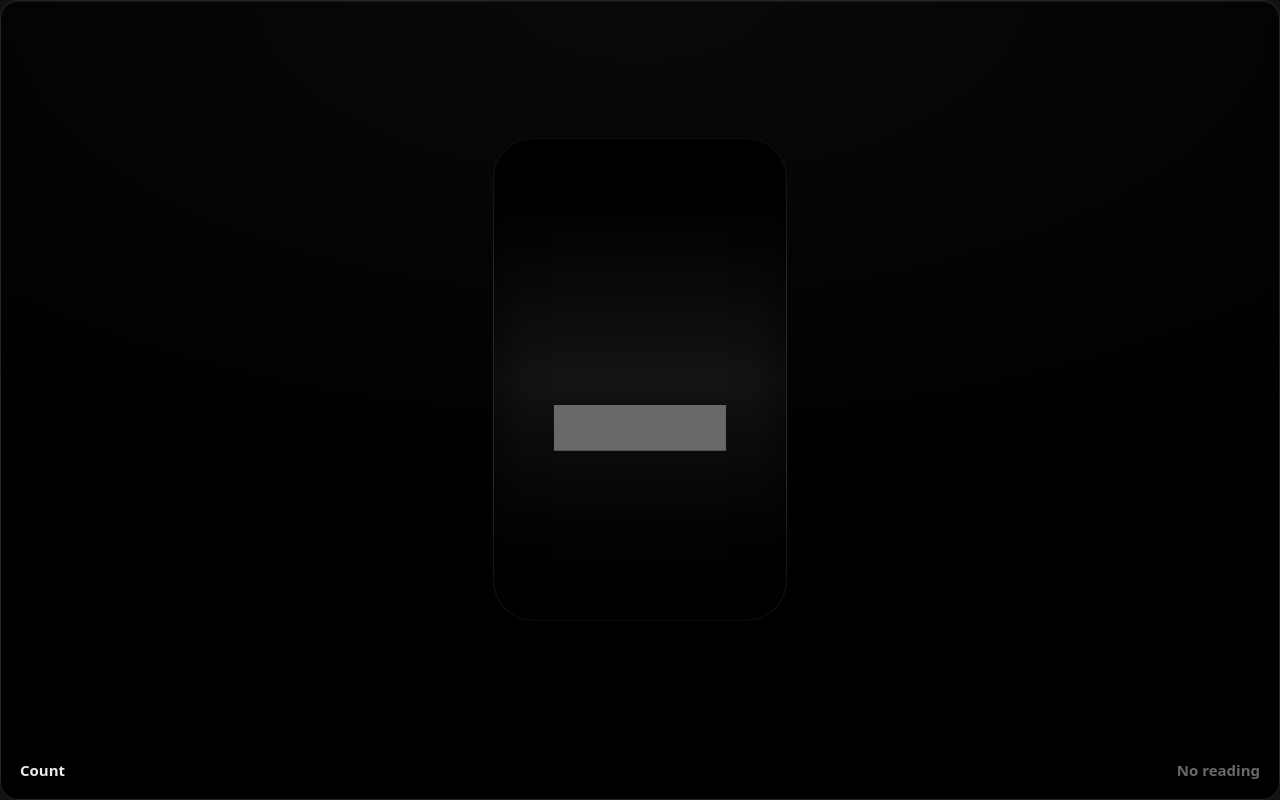
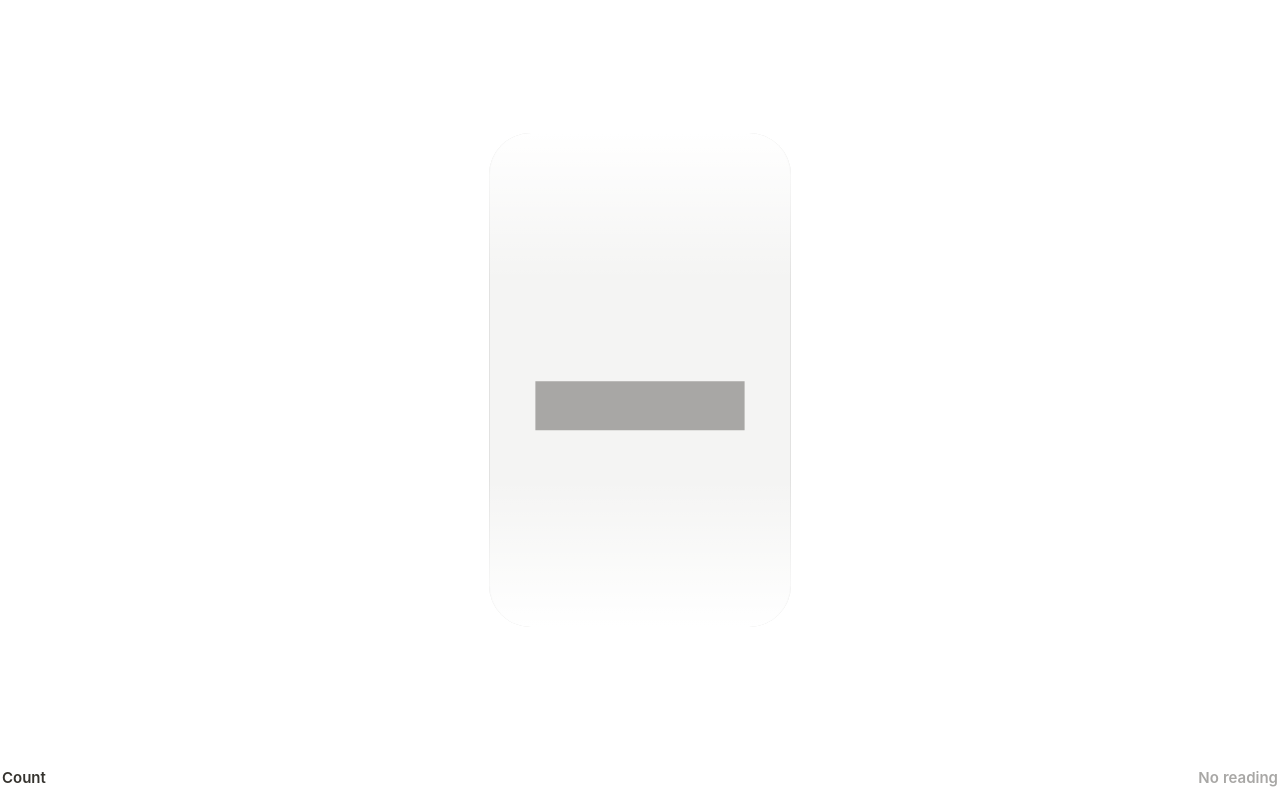
Before and after one commit to evamuse1236/orchy-gauges, a plain HTML site: page counter.html in a window 1280 px wide. Drawn offline with Linux system fonts and the light colour scheme.

Commit message:
Transparent theme-following gauges, no-box lights

```diff
--- a/counter.html
+++ b/counter.html
@@ -4,7 +4,7 @@
 <meta charset="utf-8">
 <meta name="viewport" content="width=device-width, initial-scale=1">
 <title>Odometer</title>
-<link rel="stylesheet" href="gauge.css">
+<link rel="stylesheet" href="gauge.css?v=2">
 <style>
   .inst { gap: clamp(4px, 4cqh, 12px); align-content: center; }
   .odo {
@@ -16,13 +16,13 @@
     position: relative;
     inline-size: 0.72em; block-size: 1.18em;
     border-radius: 0.1em;
-    background: linear-gradient(oklch(0.06 0 none), oklch(0.19 0 none) 50%, oklch(0.06 0 none));
-    box-shadow: inset 0 0 0 1px var(--rim), inset 0 0.08em 0.12em oklch(0 0 none / 0.8);
+    background: var(--face);
+    box-shadow: inset 0 0 0 1px var(--rim);
     overflow: clip;
   }
   .drum::after {
     content: ""; position: absolute; inset: 0;
-    background: linear-gradient(oklch(0 0 none / 0.75), transparent 28%, transparent 72%, oklch(0 0 none / 0.75));
+    background: linear-gradient(var(--paper), transparent 30%, transparent 70%, var(--paper));
     pointer-events: none;
   }
   .reel { display: flex; flex-direction: column; transform: translateY(calc(var(--d, 0) * -1.18em)); }
@@ -39,7 +39,7 @@
   <div class="inst"><div class="odo" role="img"></div><div class="unit"></div></div>
   <footer class="cap"></footer>
 </main>
-<script src="gauge.js"></script>
+<script src="gauge.js?v=2"></script>
 <script>
   const { num, str, judge, state, el, caption, settle, fmt } = G;
   const v = num("value");
--- a/gauge.css
+++ b/gauge.css
@@ -1,22 +1,50 @@
+/* Colours derive from the page (--paper), its text (--fg) and the project accent,
+   so a gauge reads as part of the Notion page in dark and light themes. */
 :root {
   --accent: oklch(0.82 0.15 78);
-  --bg: oklch(0 0 none);
-  --face: oklch(0.14 0 none);
-  --rim: oklch(0.27 0 none);
-  --fg: oklch(0.94 0 none);
-  --muted: oklch(0.66 0 none);
-  --dim: oklch(0.26 0 none);
+  --paper: oklch(0.218 0 none);
+  --fg: oklch(0.95 0.003 85);
   --fine: oklch(0.78 0.18 148);
   --look: oklch(0.74 0.17 52);
   --broken: oklch(0.65 0.23 27);
-  --unknown: oklch(0.52 0 none);
-  --ink: var(--accent);
+  --acc-ink: var(--accent);
+  --glow-mix: 40%;
+  --face: color-mix(in oklch, var(--fg) 5%, var(--paper));
+  --rim: color-mix(in oklch, var(--fg) 13%, var(--paper));
+  --dim: color-mix(in oklch, var(--fg) 12%, var(--paper));
+  --muted: color-mix(in oklch, var(--fg) 58%, var(--paper));
+  --unknown: color-mix(in oklch, var(--fg) 40%, var(--paper));
+  --ink: var(--acc-ink);
   --sc: var(--muted);
-  --glow: color-mix(in oklch, var(--ink) 55%, transparent);
-  --pad: clamp(10px, 4vmin, 20px);
+  --glow: color-mix(in oklch, var(--ink) var(--glow-mix), transparent);
+  --pad-b: clamp(6px, 2.5vmin, 12px);
+  --pad-i: 2px;
   --cap: clamp(12px, 3.6vw, 15px);
-  color-scheme: dark;
+  color-scheme: light dark;
 }
+@media (prefers-color-scheme: light) {
+  :root:not([data-theme="dark"]) {
+    --paper: oklch(1 0 none);
+    --fg: oklch(0.32 0.008 85);
+    --fine: oklch(0.58 0.15 148);
+    --look: oklch(0.62 0.16 52);
+    --broken: oklch(0.55 0.21 27);
+    --acc-ink: color-mix(in oklch, var(--accent) 78%, black);
+    --glow-mix: 0%;
+  }
+}
+:root[data-theme="light"] {
+  --paper: oklch(1 0 none);
+  --fg: oklch(0.32 0.008 85);
+  --fine: oklch(0.58 0.15 148);
+  --look: oklch(0.62 0.16 52);
+  --broken: oklch(0.55 0.21 27);
+  --acc-ink: color-mix(in oklch, var(--accent) 78%, black);
+  --glow-mix: 0%;
+  color-scheme: light;
+}
+:root[data-theme="dark"] { color-scheme: dark; }
+:root[data-card] { --pad-b: clamp(10px, 4vmin, 20px); --pad-i: var(--pad-b); }
 :root[data-state="fine"] { --sc: var(--fine); }
 :root[data-state="look"] { --ink: var(--look); --sc: var(--look); }
 :root[data-state="broken"] { --ink: var(--broken); --sc: var(--broken); }
@@ -25,7 +53,7 @@
 *, *::before, *::after { box-sizing: border-box; }
 html, body { margin: 0; block-size: 100%; background: transparent; }
 body {
-  font-family: system-ui, -apple-system, "Segoe UI", Roboto, sans-serif;
+  font-family: ui-sans-serif, -apple-system, BlinkMacSystemFont, "Segoe UI Variable Display", "Segoe UI", Helvetica, Arial, sans-serif;
   color: var(--fg);
   -webkit-font-smoothing: antialiased;
   font-variant-numeric: tabular-nums;
@@ -36,13 +64,14 @@ body {
   display: grid;
   grid-template-rows: minmax(0, 1fr) auto;
   gap: clamp(4px, 2vmin, 10px);
-  padding: var(--pad);
+  padding: var(--pad-b) var(--pad-i);
+  overflow: clip;
+}
+
+:root[data-card] .panel {
   border-radius: clamp(10px, 4vmin, 18px);
-  background:
-    radial-gradient(120% 90% at 50% 0%, color-mix(in oklch, var(--face) 100%, transparent), transparent 70%),
-    var(--bg);
-  box-shadow: inset 0 0 0 1px var(--rim), inset 0 1px 0 1px color-mix(in oklch, var(--fg) 6%, transparent);
-  overflow: clip;
+  background: radial-gradient(120% 90% at 50% 0%, var(--face), transparent 70%), var(--paper);
+  box-shadow: inset 0 0 0 1px var(--rim);
 }
 
 .inst {
@@ -68,5 +97,5 @@ body {
 .cap .chip { color: var(--sc); font-weight: 600; }
 
 svg text { font-family: inherit; }
-.ticks { stroke: var(--accent); filter: drop-shadow(0 0 1.5px var(--glow)); }
+.ticks { stroke: var(--acc-ink); filter: drop-shadow(0 0 1.5px var(--glow)); }
 .lit { fill: var(--ink); filter: drop-shadow(0 0 3px var(--glow)); }
--- a/gauge.js
+++ b/gauge.js
@@ -6,9 +6,8 @@
   const hex = v => /^([0-9a-f]{3}|[0-9a-f]{6})$/i.test(v || "") ? "#" + v : null;
 
   if (hex(p.get("accent"))) root.style.setProperty("--accent", hex(p.get("accent")));
-  const bg = p.get("bg");
-  if (bg === "transparent") root.style.setProperty("--bg", "transparent");
-  else if (hex(bg)) root.style.setProperty("--bg", hex(bg));
+  if (hex(p.get("bg"))) { root.style.setProperty("--paper", hex(p.get("bg"))); root.dataset.card = ""; }
+  if (["light", "dark"].includes(p.get("theme"))) root.dataset.theme = p.get("theme");
 
   const WORDS = { fine: "Fine", look: "Look soon", broken: "Broken", unknown: "No reading" };
   const RANK = { fine: 0, unknown: 1, look: 2, broken: 3 };
```
Also changed, not shown: arc.html (+2 -2 lines), bar.html (+2 -2 lines), clock.html (+2 -2 lines), dial.html (+2 -2 lines), index.html (+4 -3 lines), lights.html (+4 -6 lines), spark.html (+3 -3 lines).
